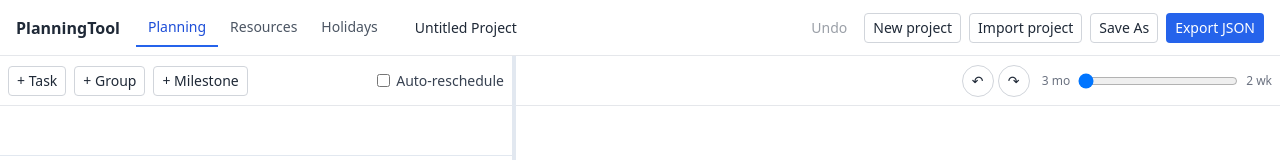
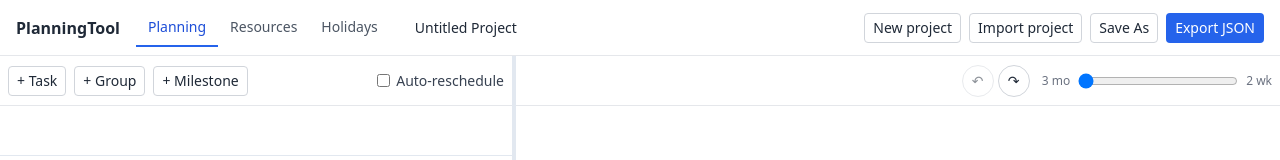
Before and after one commit to ionutgohan/ProjectPlanningTool, a React (Vite) app: page / in a window 1280 px wide. Shown: the top 160 px of the page. Built offline with nearby package versions, Linux system fonts and the light colour scheme.

Commit message:
activa undo button functionality

```diff
--- a/src/ui/common/TopNav.tsx
+++ b/src/ui/common/TopNav.tsx
@@ -21,8 +21,6 @@ export function TopNav() {
   const exportStandaloneHTML = usePlanningStore((s) => s.exportStandaloneHTML)
   const importJSON = usePlanningStore((s) => s.importJSON)
   const resetProject = usePlanningStore((s) => s.resetProject)
-  const undo = usePlanningStore((s) => s.undo)
-  const undoDepth = usePlanningStore((s) => s.past.length)
   const resumeFileName = usePlanningStore((s) => s.resumeFileName)
   const setResumeFileName = usePlanningStore((s) => s.setResumeFileName)
   const currentFileHandle = usePlanningStore((s) => s.currentFileHandle)
@@ -174,15 +172,6 @@ export function TopNav() {
             Save
           </Button>
         )}
-        <Button
-          variant="ghost"
-          size="sm"
-          onClick={undo}
-          disabled={undoDepth === 0}
-          title={undoDepth === 0 ? 'Nothing to undo' : `Undo last change (${undoDepth} available)`}
-        >
-          Undo
-        </Button>
         <Button variant="secondary" size="sm" onClick={handleNew} title="Start a blank new project">New project</Button>
         <Button variant="secondary" size="sm" onClick={handleImportClick}>Import project</Button>
         <Button variant="secondary" size="sm" onClick={handleExportHTML} title="Single self-contained HTML — full editable tool with this plan baked in">Save As</Button>
--- a/src/ui/gantt/GanttToolbar.tsx
+++ b/src/ui/gantt/GanttToolbar.tsx
@@ -1,4 +1,5 @@
 import { Button } from '@/ui/common/Button'
+import { usePlanningStore } from '@/store/planningStore'
 import { GANTT_HEADER_HEIGHT } from './constants'
 
 interface GanttToolbarProps {
@@ -7,6 +8,8 @@ interface GanttToolbarProps {
 }
 
 export function GanttToolbar({ zoomPct, onZoomChange }: GanttToolbarProps) {
+  const undo = usePlanningStore((s) => s.undo)
+  const undoDepth = usePlanningStore((s) => s.past.length)
   return (
     <div
       className="border-b px-2 flex items-center gap-2 bg-white box-border"
@@ -18,7 +21,9 @@ export function GanttToolbar({ zoomPct, onZoomChange }: GanttToolbarProps) {
             variant="secondary"
             size="sm"
             aria-label="Undo"
-            title="Undo"
+            title={undoDepth === 0 ? 'Nothing to undo' : `Undo last change (${undoDepth} available)`}
+            onClick={undo}
+            disabled={undoDepth === 0}
             className="rounded-full !px-0 w-8 h-8 justify-center text-base leading-none"
           >
             ↶
```
